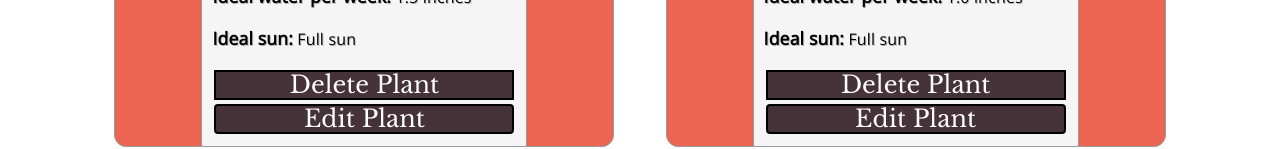
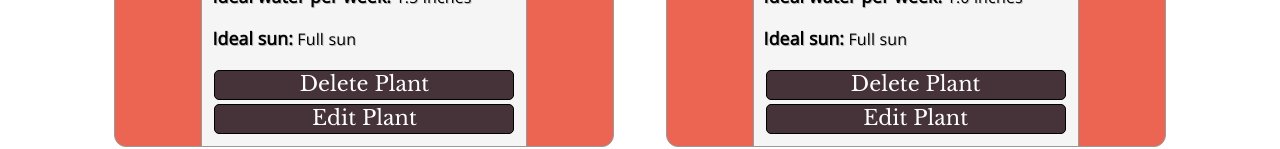
Before and after one commit to kevin-salamon/State-Management, a React (Create React App) app: page / in a window 1280 px wide. Shown: the part 667-816 px from the top of the page. Built offline with nearby package versions, Linux system fonts and the light colour scheme; a web font is replaced by a local one.

Commit message:
slight style change

```diff
--- a/src/Components/Chart/Chart.js
+++ b/src/Components/Chart/Chart.js
@@ -20,8 +20,9 @@ class Chart extends Component {
                             label: 'Days',
                             backgroundColor: '#FAB3A9',
                             data: this.props.plants.map(plant => plant.growTime),
-                            fill: true,
-                            barPercentage: 0.5
+                            barPercentage: 0.5,
+                            borderColor: '#ec6553',
+                            borderWidth: 2
                         }]
 
                     }}
--- a/src/Components/Landing/landingstyle.css
+++ b/src/Components/Landing/landingstyle.css
@@ -80,7 +80,7 @@
 }
 
 .list-button {
-    font-size: 1.5rem;
+    font-size: 1.3rem;
     font-weight: 550;
     height: 30px;
     width: 300px;
@@ -88,8 +88,9 @@
     justify-content: center;
     align-items: center;
     font-family: 'Libre Baskerville', serif;
-    border: 2px solid black;
+    border: 1px solid black;
     background-color: #463239;
+    border-radius: 5px;
     color: white;
 }
 
--- a/src/Components/reusables/modalstyle.css
+++ b/src/Components/reusables/modalstyle.css
@@ -31,7 +31,7 @@
     justify-content: center;
     align-items: center;
     font-family: 'Libre Baskerville', serif;
-    border: 2px solid black;
+    border: 1px solid black;
     margin: 2px;
 }
 
```
